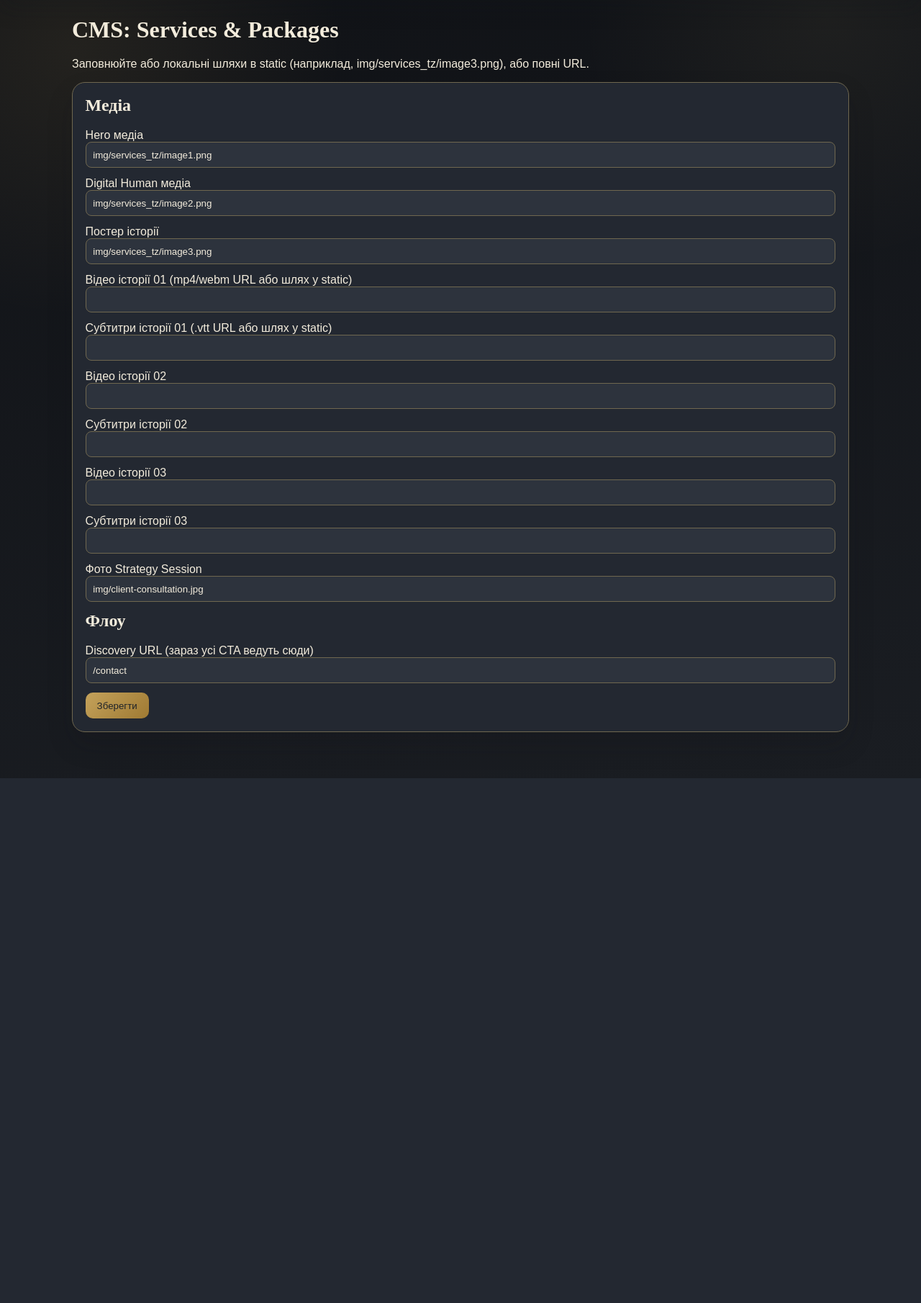
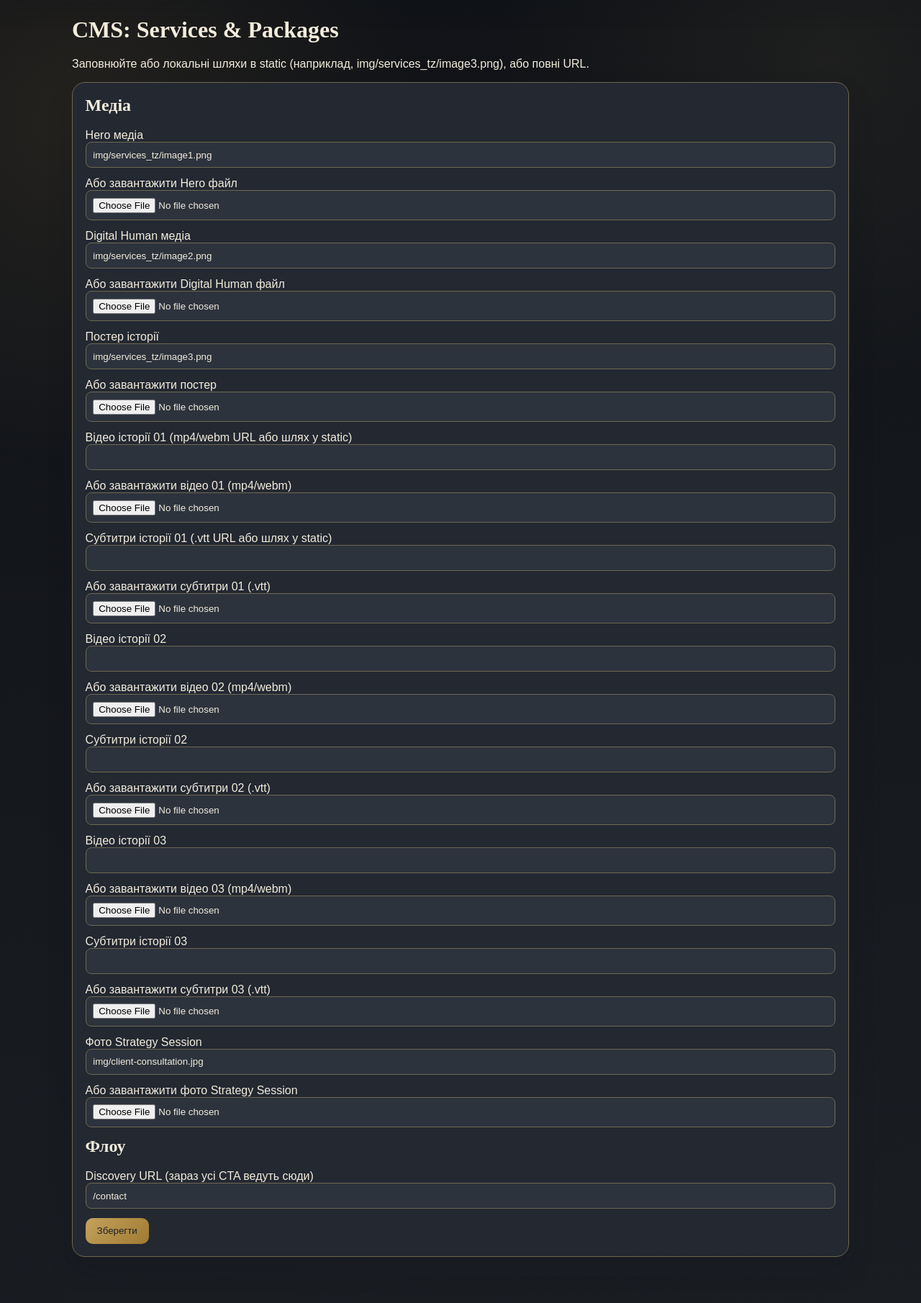
Before and after one commit to pilipandr770/AngelSwert, a Flask app: page /admin/services-content in a window 1280 px wide. Shown: the part 71-1881 px from the top of the page at 72% size. Before the commit the page ends 1152 px from the top, so only its background shows below. Run offline with Flask 3, Linux system fonts and the light colour scheme; a user stored in the database is signed in.

Commit message:
Add S3-backed media uploads with local fallback

```diff
--- a/app/config.py
+++ b/app/config.py
@@ -75,3 +75,9 @@ class Config:
     ADMIN_PASSWORD = os.getenv("ADMIN_PASSWORD", "ChangeThisStrongPassword")
     PUBLIC_BRAND_NAME = os.getenv("PUBLIC_BRAND_NAME", "AngelSwert")
     ENABLE_BLOG_SCHEDULER = os.getenv("ENABLE_BLOG_SCHEDULER", "true").lower() == "true"
+    S3_UPLOADS_ENABLED = os.getenv("S3_UPLOADS_ENABLED", "true").lower() == "true"
+    S3_BUCKET = os.getenv("S3_BUCKET", "").strip()
+    S3_REGION = os.getenv("S3_REGION", "").strip()
+    S3_ENDPOINT_URL = os.getenv("S3_ENDPOINT_URL", "").strip()
+    S3_PUBLIC_BASE_URL = os.getenv("S3_PUBLIC_BASE_URL", "").strip()
+    S3_KEY_PREFIX = os.getenv("S3_KEY_PREFIX", "angelswert").strip().strip("/")
--- a/app/routes/admin.py
+++ b/app/routes/admin.py
@@ -1,8 +1,11 @@
 from datetime import datetime
+from pathlib import Path
+import uuid
 
 from flask import Blueprint, current_app, flash, redirect, render_template, request, url_for
 from flask_login import current_user, login_required
 from slugify import slugify
+from werkzeug.utils import secure_filename
 
 from ..extensions import db
 from ..models import (
@@ -26,9 +29,41 @@ from ..services.ai_service import (
     normalize_blog_language,
 )
 from ..services.blog_scheduler import import_from_rss_sources
+from ..services.storage import s3_enabled, upload_bytes_to_s3
 
 
 admin_bp = Blueprint("admin", __name__, url_prefix="/admin")
+
+
+def _save_uploaded_static_file(file_storage, folder: str, allowed_ext: set[str]) -> str:
+    if not file_storage or not getattr(file_storage, "filename", ""):
+        return ""
+
+    raw_name = secure_filename(file_storage.filename)
+    ext = Path(raw_name).suffix.lower()
+    if not ext or ext not in allowed_ext:
+        return ""
+
+    unique_name = f"{Path(raw_name).stem}-{uuid.uuid4().hex[:10]}{ext}"
+    payload = file_storage.read()
+    if not payload:
+        return ""
+
+    relative_key = f"{folder.strip('/')}/{unique_name}".replace("\\", "/")
+
+    if s3_enabled():
+        try:
+            return upload_bytes_to_s3(payload, relative_key=relative_key, content_type=file_storage.mimetype)
+        except Exception as exc:
+            current_app.logger.exception("S3 upload failed, falling back to local storage: %s", exc)
+
+    static_root = Path(current_app.root_path) / "static"
+    target_dir = static_root / folder
+    target_dir.mkdir(parents=True, exist_ok=True)
+    save_path = target_dir / unique_name
+    save_path.write_bytes(payload)
+
+    return relative_key
 
 
 def _admin_required():
@@ -114,6 +149,46 @@ def services_content_settings_save():
     settings.story_subtitles_03 = (request.form.get("story_subtitles_03") or "").strip()
     settings.strategy_photo = (request.form.get("strategy_photo") or "").strip() or settings.strategy_photo
     settings.discovery_url = (request.form.get("discovery_url") or "").strip() or "/contact"
+
+    image_ext = {".jpg", ".jpeg", ".png", ".webp", ".avif", ".gif"}
+    video_ext = {".mp4", ".webm"}
+    subtitle_ext = {".vtt"}
+
+    hero_uploaded = _save_uploaded_static_file(request.files.get("hero_media_file"), "uploads/services", image_ext)
+    if hero_uploaded:
+        settings.hero_media = hero_uploaded
+
+    digital_uploaded = _save_uploaded_static_file(request.files.get("digital_human_media_file"), "uploads/services", image_ext)
+    if digital_uploaded:
+        settings.digital_human_media = digital_uploaded
+
+    poster_uploaded = _save_uploaded_static_file(request.files.get("story_poster_file"), "uploads/services", image_ext)
+    if poster_uploaded:
+        settings.story_poster = poster_uploaded
+
+    strategy_uploaded = _save_uploaded_static_file(request.files.get("strategy_photo_file"), "uploads/services", image_ext)
+    if strategy_uploaded:
+        settings.strategy_photo = strategy_uploaded
+
+    video_01_uploaded = _save_uploaded_static_file(request.files.get("story_video_01_file"), "uploads/services", video_ext)
+    if video_01_uploaded:
+        settings.story_video_01 = video_01_uploaded
+    video_02_uploaded = _save_uploaded_static_file(request.files.get("story_video_02_file"), "uploads/services", video_ext)
+    if video_02_uploaded:
+        settings.story_video_02 = video_02_uploaded
+    video_03_uploaded = _save_uploaded_static_file(request.files.get("story_video_03_file"), "uploads/services", video_ext)
+    if video_03_uploaded:
+        settings.story_video_03 = video_03_uploaded
+
+    sub_01_uploaded = _save_uploaded_static_file(request.files.get("story_subtitles_01_file"), "uploads/services", subtitle_ext)
+    if sub_01_uploaded:
+        settings.story_subtitles_01 = sub_01_uploaded
+    sub_02_uploaded = _save_uploaded_static_file(request.files.get("story_subtitles_02_file"), "uploads/services", subtitle_ext)
+    if sub_02_uploaded:
+        settings.story_subtitles_02 = sub_02_uploaded
+    sub_03_uploaded = _save_uploaded_static_file(request.files.get("story_subtitles_03_file"), "uploads/services", subtitle_ext)
+    if sub_03_uploaded:
+        settings.story_subtitles_03 = sub_03_uploaded
 
     db.session.commit()
     flash("Налаштування сторінки Services збережено.", "success")
--- a/app/templates/admin/services_content.html
+++ b/app/templates/admin/services_content.html
@@ -4,37 +4,57 @@
 <h1>CMS: Services & Packages</h1>
 <p>Заповнюйте або локальні шляхи в static (наприклад, img/services_tz/image3.png), або повні URL.</p>
 
-<form method="post" action="{{ url_for('admin.services_content_settings_save') }}" class="admin-form">
+<form method="post" action="{{ url_for('admin.services_content_settings_save') }}" class="admin-form" enctype="multipart/form-data">
   <h2>Медіа</h2>
   <label>Hero медіа</label>
   <input name="hero_media" value="{{ settings.hero_media }}" required>
+  <label>Або завантажити Hero файл</label>
+  <input type="file" name="hero_media_file" accept=".jpg,.jpeg,.png,.webp,.avif,.gif">
 
   <label>Digital Human медіа</label>
   <input name="digital_human_media" value="{{ settings.digital_human_media }}" required>
+  <label>Або завантажити Digital Human файл</label>
+  <input type="file" name="digital_human_media_file" accept=".jpg,.jpeg,.png,.webp,.avif,.gif">
 
   <label>Постер історії</label>
   <input name="story_poster" value="{{ settings.story_poster }}" required>
+  <label>Або завантажити постер</label>
+  <input type="file" name="story_poster_file" accept=".jpg,.jpeg,.png,.webp,.avif,.gif">
 
   <label>Відео історії 01 (mp4/webm URL або шлях у static)</label>
   <input name="story_video_01" value="{{ settings.story_video_01 }}">
+  <label>Або завантажити відео 01 (mp4/webm)</label>
+  <input type="file" name="story_video_01_file" accept=".mp4,.webm">
 
   <label>Субтитри історії 01 (.vtt URL або шлях у static)</label>
   <input name="story_subtitles_01" value="{{ settings.story_subtitles_01 }}">
+  <label>Або завантажити субтитри 01 (.vtt)</label>
+  <input type="file" name="story_subtitles_01_file" accept=".vtt">
 
   <label>Відео історії 02</label>
   <input name="story_video_02" value="{{ settings.story_video_02 }}">
+  <label>Або завантажити відео 02 (mp4/webm)</label>
+  <input type="file" name="story_video_02_file" accept=".mp4,.webm">
 
   <label>Субтитри історії 02</label>
   <input name="story_subtitles_02" value="{{ settings.story_subtitles_02 }}">
+  <label>Або завантажити субтитри 02 (.vtt)</label>
+  <input type="file" name="story_subtitles_02_file" accept=".vtt">
 
   <label>Відео історії 03</label>
   <input name="story_video_03" value="{{ settings.story_video_03 }}">
+  <label>Або завантажити відео 03 (mp4/webm)</label>
+  <input type="file" name="story_video_03_file" accept=".mp4,.webm">
 
   <label>Субтитри історії 03</label>
   <input name="story_subtitles_03" value="{{ settings.story_subtitles_03 }}">
+  <label>Або завантажити субтитри 03 (.vtt)</label>
+  <input type="file" name="story_subtitles_03_file" accept=".vtt">
 
   <label>Фото Strategy Session</label>
   <input name="strategy_photo" value="{{ settings.strategy_photo }}" required>
+  <label>Або завантажити фото Strategy Session</label>
+  <input type="file" name="strategy_photo_file" accept=".jpg,.jpeg,.png,.webp,.avif,.gif">
 
   <h2>Флоу</h2>
   <label>Discovery URL (зараз усі CTA ведуть сюди)</label>
--- a/requirements.txt
+++ b/requirements.txt
@@ -10,3 +10,4 @@ openai==1.40.8
 httpx==0.27.2
 Markdown==3.6
 feedparser==6.0.11
+boto3==1.35.25
```
Also changed, not shown: app/services/storage.py (added, +58 -0 lines), render.yaml (+16 -0 lines), README.md.
